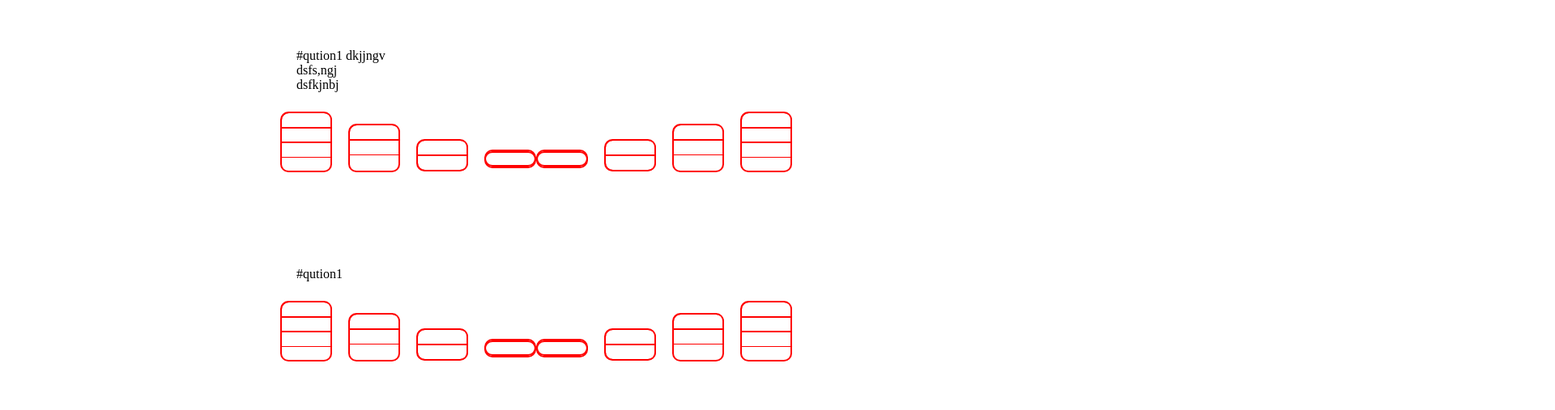
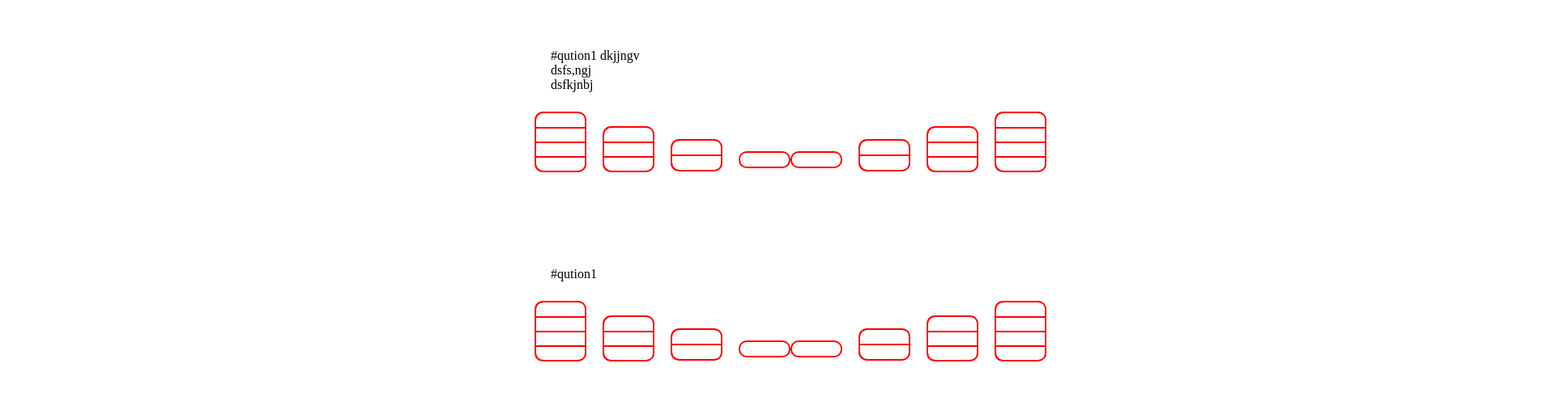
Before and after one commit to sherin12sv/sample, a plain HTML site: page index.html in a window 1280 px wide. Shown: the whole page at 81% size, 1920 px wide, since content can reach past the window. Drawn offline with Linux system fonts and the light colour scheme.

Commit message:
Update style.css

```diff
--- a/style.css
+++ b/style.css
@@ -10,7 +10,7 @@ body
 
             height: 100%;
             width: 100%;
-    display: flex;
+
         }
         .que{
 
@@ -44,11 +44,11 @@ input{
         .r3
 
         {
-   height: 56px;
+            height: 53px;
             width: 60px;
             border: 2px solid red;
             position: relative;
-    margin-top: 106px;
+            margin-top: 109px;
             margin-left: 20px;
             border-radius: 10px;
             display: inline-block;
@@ -115,10 +115,11 @@ input{
         .r8
         {
             padding-right: 61px;
-    border: 1pxsolid red;
+            border: 1px solid red;
             position: relative;
-    top: 0px;
-    left: -2px;
+            top:0px;
+            left:-1px;
+
             border-radius: 10px;
             border-top-left-radius: 0px;
             border-top-right-radius: 0px;
@@ -147,10 +148,10 @@ input{
 
         .line{
             padding-right: 60px;
-    border: 2px solid red;
+            border: 0px solid red;
             position: relative;
-    top: -2px;
-    left: -2px;
+            top: 0px;
+            left: 0px;
             border-radius: 10px;
 
 
```
Lines whose indentation alone changed are shown as unchanged.
